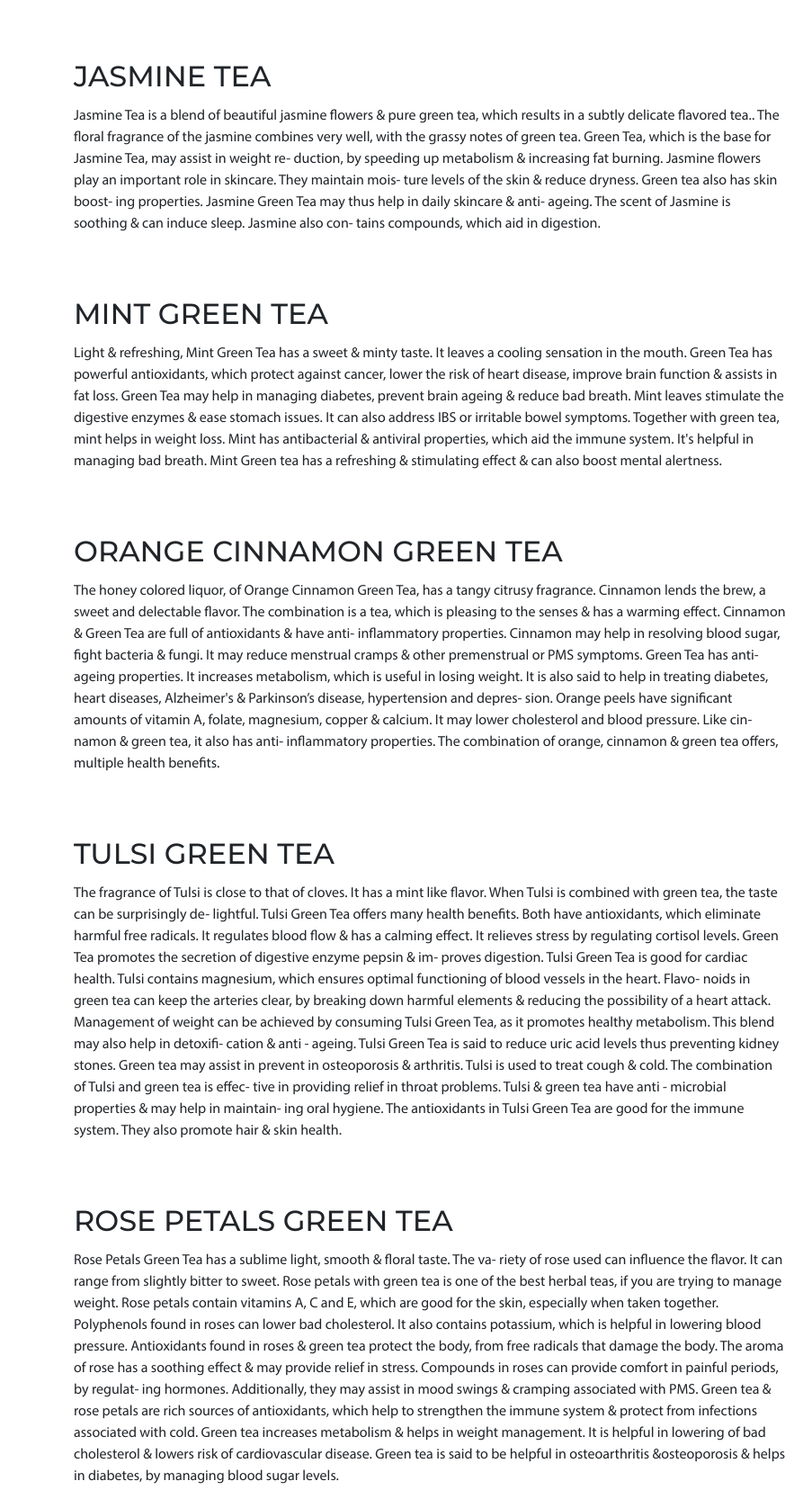
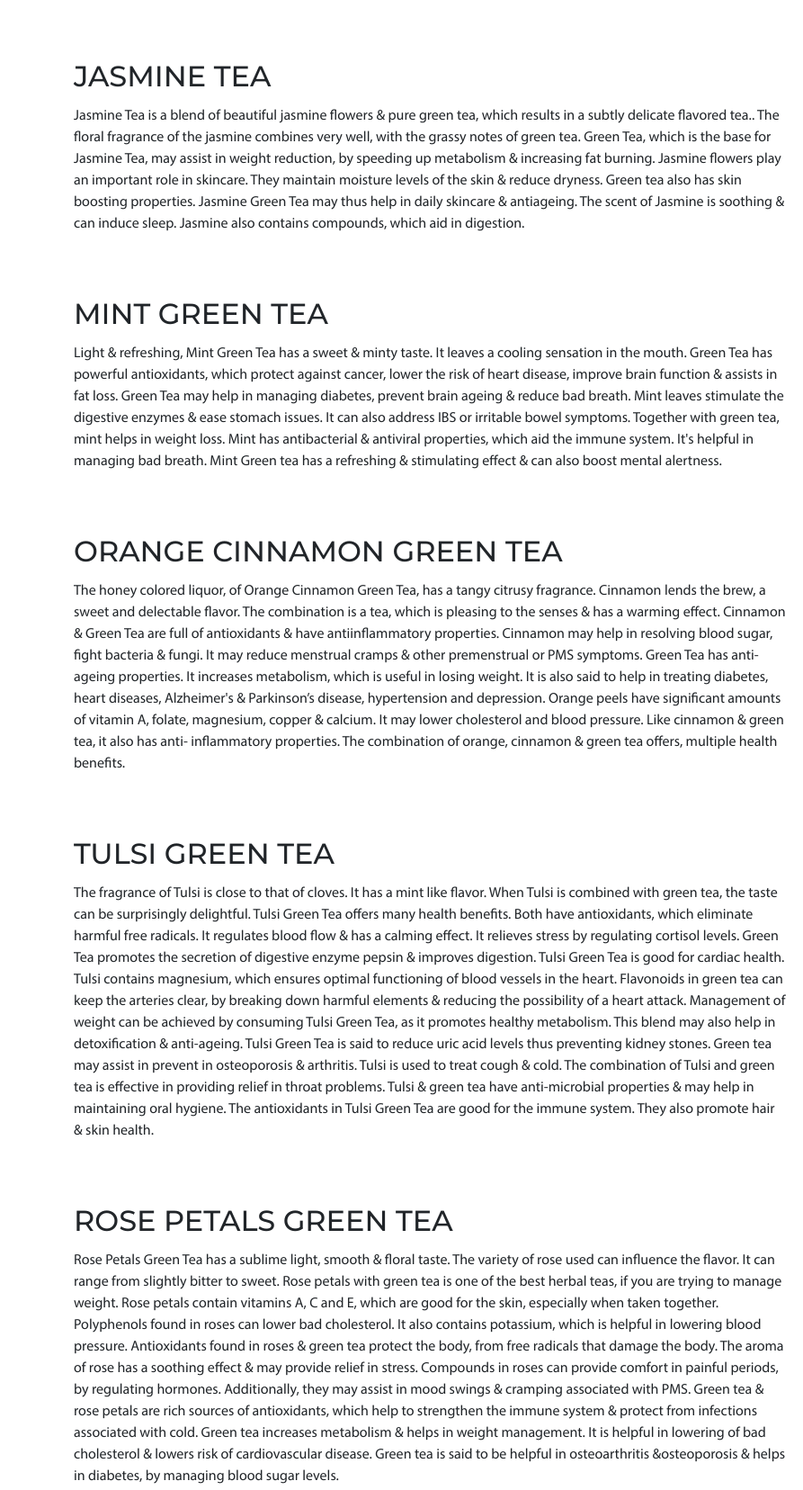
Before and after one commit to sajeerali-creo/ghanshyam.github.io, a plain HTML site: page product-fusion-tea.html in a window 1280 px wide. Shown: the part 2586-4242 px from the top of the page at 90% size, 0-893 px from the left. Drawn offline with nearby package versions, Linux system fonts and the light colour scheme.

Commit message:
updated changes

```diff
--- a/product-fusion-tea.html
+++ b/product-fusion-tea.html
@@ -199,12 +199,12 @@
                                     well, with
                                     the grassy notes of green tea. Green Tea, which is the base for Jasmine Tea, may
                                     assist in
-                                    weight re- duction, by speeding up metabolism & increasing fat burning.
-                                    Jasmine flowers play an important role in skincare. They maintain mois- ture levels
+                                    weight reduction, by speeding up metabolism & increasing fat burning.
+                                    Jasmine flowers play an important role in skincare. They maintain moisture levels
                                     of the
-                                    skin & reduce dryness. Green tea also has skin boost- ing properties.
-                                    Jasmine Green Tea may thus help in daily skincare & anti- ageing.
-                                    The scent of Jasmine is soothing & can induce sleep. Jasmine also con- tains
+                                    skin & reduce dryness. Green tea also has skin boosting properties.
+                                    Jasmine Green Tea may thus help in daily skincare & antiageing.
+                                    The scent of Jasmine is soothing & can induce sleep. Jasmine also contains
                                     compounds,
                                     which aid in digestion.</p>
                             </div>
@@ -252,7 +252,7 @@
                                     Cinnamon lends the brew, a sweet and delectable flavor. The combination is a tea,
                                     which is
                                     pleasing to the senses & has a warming effect.
-                                    Cinnamon & Green Tea are full of antioxidants & have anti- inflammatory properties.
+                                    Cinnamon & Green Tea are full of antioxidants & have antiinflammatory properties.
                                     Cinnamon
                                     may help in resolving blood sugar, fight bacteria & fungi. It may reduce menstrual
                                     cramps &
@@ -260,10 +260,10 @@
                                     Green Tea has anti-ageing properties. It increases metabolism, which is useful in
                                     losing
                                     weight. It is also said to help in treating diabetes, heart diseases, Alzheimer's &
-                                    Parkinson’s disease, hypertension and depres- sion.
+                                    Parkinson’s disease, hypertension and depression.
                                     Orange peels have significant amounts of vitamin A, folate, magnesium, copper &
                                     calcium. It
-                                    may lower cholesterol and blood pressure. Like cin- namon & green tea, it also has
+                                    may lower cholesterol and blood pressure. Like cinnamon & green tea, it also has
                                     anti-
                                     inflammatory properties.
                                     The combination of orange, cinnamon & green tea offers, multiple health benefits.
@@ -280,29 +280,29 @@
                                 <h2 class="text-dark mt-4">TULSI GREEN TEA</h2>
                                 <p>The fragrance of Tulsi is close to that of cloves. It has a mint like flavor. When
                                     Tulsi is
-                                    combined with green tea, the taste can be surprisingly de- lightful.
+                                    combined with green tea, the taste can be surprisingly delightful.
                                     Tulsi Green Tea offers many health benefits. Both have antioxidants, which eliminate
                                     harmful
                                     free radicals. It regulates blood flow & has a calming effect. It relieves stress by
                                     regulating cortisol levels.
-                                    Green Tea promotes the secretion of digestive enzyme pepsin & im- proves digestion.
+                                    Green Tea promotes the secretion of digestive enzyme pepsin & improves digestion.
                                     Tulsi Green Tea is good for cardiac health. Tulsi contains magnesium, which ensures
                                     optimal
-                                    functioning of blood vessels in the heart. Flavo- noids in green tea can keep the
+                                    functioning of blood vessels in the heart. Flavonoids in green tea can keep the
                                     arteries
                                     clear, by breaking down harmful elements & reducing the possibility of a heart
                                     attack.
                                     Management of weight can be achieved by consuming Tulsi Green Tea, as it promotes
                                     healthy
-                                    metabolism. This blend may also help in detoxifi- cation & anti - ageing. Tulsi
+                                    metabolism. This blend may also help in detoxification & anti-ageing. Tulsi
                                     Green Tea is
                                     said to reduce uric acid levels thus preventing kidney stones.
                                     Green tea may assist in prevent in osteoporosis & arthritis. Tulsi is used to treat
                                     cough &
-                                    cold. The combination of Tulsi and green tea is effec- tive in providing relief in
+                                    cold. The combination of Tulsi and green tea is effective in providing relief in
                                     throat
                                     problems.
-                                    Tulsi & green tea have anti - microbial properties & may help in maintain- ing oral
+                                    Tulsi & green tea have anti-microbial properties & may help in maintaining oral
                                     hygiene.
                                     The antioxidants in Tulsi Green Tea are good for the immune system. They also
                                     promote hair &
@@ -317,7 +317,7 @@
                         <div>
                             <div class="mt-5">
                                 <h2 class="text-dark mt-4">ROSE PETALS GREEN TEA</h2>
-                                <p>Rose Petals Green Tea has a sublime light, smooth & floral taste. The va- riety of
+                                <p>Rose Petals Green Tea has a sublime light, smooth & floral taste. The variety of
                                     rose used
                                     can influence the flavor. It can range from slightly bitter to sweet.
                                     Rose petals with green tea is one of the best herbal teas, if you are trying to
@@ -332,7 +332,7 @@
                                     body, from free radicals that damage the body.
                                     The aroma of rose has a soothing effect & may provide relief in stress. Compounds in
                                     roses
-                                    can provide comfort in painful periods, by regulat- ing hormones. Additionally, they
+                                    can provide comfort in painful periods, by regulating hormones. Additionally, they
                                     may
                                     assist in mood swings & cramping associated with PMS.
                                     Green tea & rose petals are rich sources of antioxidants, which help to strengthen
@@ -361,7 +361,7 @@
                                     offers many health benefits.
                                     Kahwa tea is in demanded by sportspersons & health fanatics, for its fat burning
                                     qualities.
-                                    It prevents cholesterol accumulation in blood ves- sels, regulates blood pressure &
+                                    It prevents cholesterol accumulation in blood vessels, regulates blood pressure &
                                     may thus
                                     lower the chances, of a heart disease.
                                     Kashmiri Kahwa Green Tea detoxifies the body, cleanses the stomach & helps in
@@ -391,19 +391,19 @@
                                     contains 80
                                     % of green tea. The other ingredients are petals of calendula & rose. It is
                                     complemented by
-                                    rose & lavender buds, blue- berries, cranberries, Montmorency cherries, dry mint &
+                                    rose & lavender buds, blueberries, cranberries, Montmorency cherries, dry mint &
                                     lemon
-                                    peel. Together, green tea & other ingredients of this tea are rich in antioxi- dants
+                                    peel. Together, green tea & other ingredients of this tea are rich in antioxidants
                                     & also
-                                    possess antifungal, anti- inflammatory & anti- bacterial properties.
+                                    possess antifungal, anti-inflammatory & anti-bacterial properties.
                                     Blossom Berry Green Tea can protect the body, from cell damage and may reduce risk
                                     of heart
-                                    disease, diabetes, cancer & cognitive diseas- es. It may boost immunity & reduce
+                                    disease, diabetes, cancer & cognitive diseases. It may boost immunity & reduce
                                     blood
                                     pressure.
                                     Lavender content in this tea can sooth the mind & can boost sleep. Additionally, it
                                     may
-                                    provide relief in menstrual cramping & aids diges- tion.
+                                    provide relief in menstrual cramping & aids digestion.
                                     Blossom Berry Green tea offers an array of benefits and is a winning proposition</p>
                             </div>
                         </div>
```
Also changed, not shown: contact.html (+3 -3 lines), enquiry.html (+1 -1 lines), index.html (+1 -1 lines), product-assam-tea.html (+1 -1 lines), product-ctc-leaf.html (+1 -1 lines), product-green-tea.html (+3 -3 lines), product-specialty-tea.html (+1 -1 lines), product.html (+5 -2 lines), img/gift/6.jpg, 2 other files.
